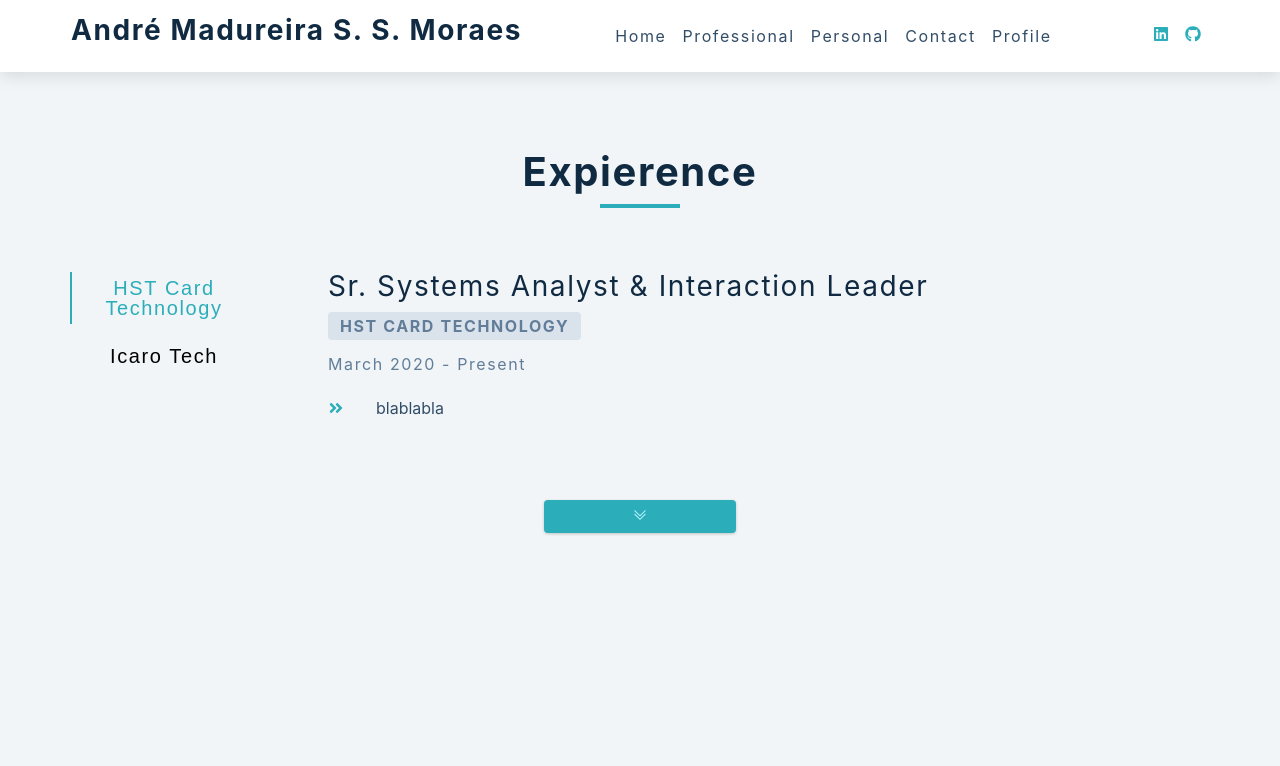
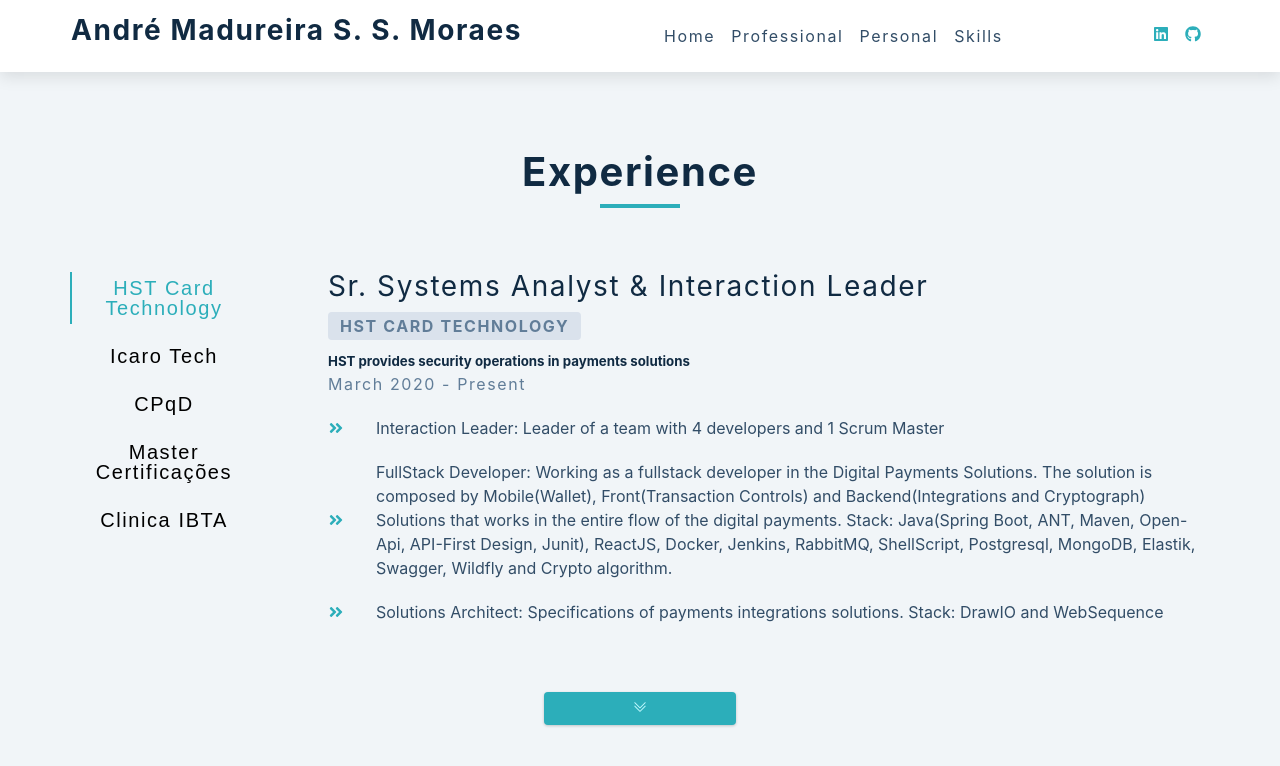
Before and after one commit to andremadureira1993/PersonalProfile, a React (Create React App) app in the folder Front/personalprofile/: page /professional in a window 1280 px wide. Shown: the top 766 px of the page. Built offline with nearby package versions, Linux system fonts and the light colour scheme.

Commit message:
Added data

```diff
--- a/Front/personalprofile/package.json
+++ b/Front/personalprofile/package.json
@@ -7,6 +7,7 @@
     "@testing-library/react": "^9.5.0",
     "@testing-library/user-event": "^7.2.1",
     "react": "^16.13.1",
+    "react-custom-table": "^1.1.0",
     "react-dom": "^16.13.1",
     "react-icons": "^3.11.0",
     "react-router-dom": "^5.2.0",
--- a/Front/personalprofile/public/index.html
+++ b/Front/personalprofile/public/index.html
@@ -24,7 +24,7 @@
       work correctly both with client-side routing and a non-root public URL.
       Learn how to configure a non-root public URL by running `npm run build`.
     -->
-    <title>Tabs Complete</title>
+    <title>André Profile</title>
   </head>
   <body>
     <noscript>You need to enable JavaScript to run this app.</noscript>
--- a/Front/personalprofile/src/App.js
+++ b/Front/personalprofile/src/App.js
@@ -2,6 +2,7 @@
 import Jobs from './Jobs';
 import Home from './Home';
 import Personal from './Personal';
+import NotFound from './NotFound'
 import {
   BrowserRouter as Router,
   Switch,
@@ -25,6 +26,7 @@
         <Route path='/personal'>
           <Personal />
         </Route>
+        <Route component={NotFound} />
       </Switch>
     </Router>
   )
--- a/Front/personalprofile/src/Jobs.js
+++ b/Front/personalprofile/src/Jobs.js
@@ -15,11 +15,11 @@
       }
   }
 
-  const { company, dates, duties, title } = jobs[value]
+  const { company, dates, duties, title, companyDescription } = jobs[value]
   return (
     <section className='section'>
       <div className='title'>
-        <h2>expierence</h2>
+        <h2>experience</h2>
         <div className='underline'></div>
       </div>
       <div className='jobs-center'>
@@ -41,6 +41,7 @@
         <article className='job-info'>
           <h3>{title}</h3>
           <h4>{company}</h4>
+          <h5>{companyDescription}</h5>
           <p className='job-date'>{dates}</p>
           {duties.map((duty, index) => {
             return (
--- a/Front/personalprofile/src/Personal.js
+++ b/Front/personalprofile/src/Personal.js
@@ -19,7 +19,7 @@
   return (
     <section className='section'>
       <div className='title'>
-        <h2>expierence</h2>
+        <h2>Life</h2>
         <div className='underline'></div>
       </div>
       <div className='jobs-center'>
--- a/Front/personalprofile/src/data.js
+++ b/Front/personalprofile/src/data.js
@@ -18,14 +18,9 @@
   },
   {
     id: 4,
-    url: '/contact',
-    text: 'contact',
-  },
-  {
-    id: 5,
-    url: '/profile',
-    text: 'profile',
-  },
+    url: '/Skills',
+    text: 'skills',
+  }
 ];
 
 export const social = [
--- a/Front/personalprofile/src/jobs.json
+++ b/Front/personalprofile/src/jobs.json
@@ -5,9 +5,12 @@
     "title": "Sr. Systems Analyst & Interaction Leader",
     "dates": "March 2020 - Present",
     "duties": [
-      "blablabla"
-    ],
-    "company": "HST Card Technology"
+       "Interaction Leader: Leader of a team with 4 developers and 1 Scrum Master",
+      "FullStack Developer: Working as a fullstack developer in the Digital Payments Solutions. The solution is composed by Mobile(Wallet), Front(Transaction Controls) and Backend(Integrations and Cryptograph) Solutions that works in the entire flow of the digital payments. Stack: Java(Spring Boot, ANT, Maven, Open-Api, API-First Design, Junit), ReactJS, Docker, Jenkins, RabbitMQ, ShellScript, Postgresql, MongoDB, Elastik, Swagger, Wildfly and Crypto algorithm.",
+      "Solutions Architect: Specifications of payments integrations solutions. Stack: DrawIO and WebSequence"
+      ],
+    "company": "HST Card Technology",
+    "companyDescription": "HST provides security operations in payments solutions"
   },
   {
     "id": "2",
@@ -15,8 +18,44 @@
     "title": "System Analyst",
     "dates": "May 2017 - March 2020",
     "duties": [
-      "test test"
+      "Software Engineer: Worked as a contractor for Motorola Solutions(Chicago) team developing integrations with the Command Central system to APIs(REST and Soap). Stacks: Javascript, Typescript, Java, Azure, Azure Service Bus, Gitlab, Docker, Kubernetes, REST, CID/CD, SOAP and NSIS.",
+      "FullStack Developer: Development of a Ícaro Tech internal product named Flex Forward used to generate reports for customers needs. Stacks: ReactJS, Java, Javascript, Docker and Gitlab."
     ],
-    "company": "Icaro Tech"
+    "company": "Icaro Tech",
+    "companyDescription": "Process Automation"
+  },
+  {
+    "id": "3",
+    "order": 3,
+    "title": "System Technician",
+    "dates": "Dev 2012 - May 2017",
+    "duties": [
+      "Backend Developer: Creation of process automation for excel operations using VBA Macro as programming language"
+    ],
+    "company": "CPqD",
+    "companyDescription": "Process Automation / Audit / Inovation"
+  },
+  {
+    "id": "4",
+    "order": 4,
+    "title": "System Technician",
+    "dates": "Feb 2012 - Dev 2012",
+    "duties": [
+      "Website support: Used a internal tool to update website content, as new, products and etc.",
+      "IT Support: Worked as an internal team support for everything related to laptops and networks issue."
+    ],
+    "company": "Master Certificações",
+    "companyDescription": "Certifications / Audit"
+  },
+  {
+    "id": "5",
+    "order": 5,
+    "title": "Intern",
+    "dates": "Nov 2011 - Feb 2012",
+    "duties": [
+      "Website Development: Development of a website used as a blog, constructed using Html, CSS and Javascript."
+    ],
+    "company": "Clinica IBTA",
+    "companyDescription": "Health"
   }
 ]
```
Also changed, not shown: 1 other file (tests, documents, lock files or other folders).
